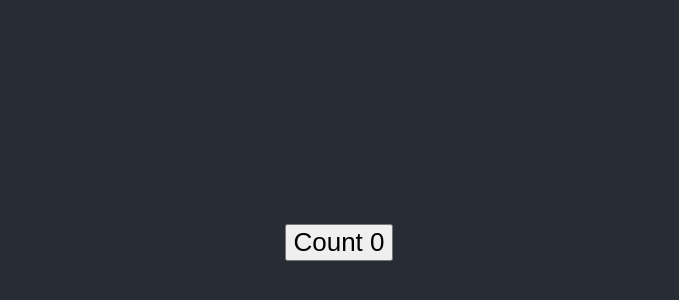
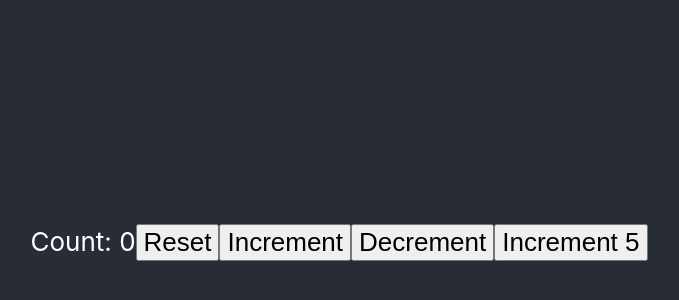
Before and after one commit to Rick799/Practice-React-Projects, a React (Vite) app in the folder react-projects/: page / in a window 1280 px wide. Shown: the part 158-458 px from the top of the page, without its empty margins (301-980 px from the left). Built offline with nearby package versions, Linux system fonts and the light colour scheme.

Commit message:
react_codevoution: usestate with previous state

```diff
--- a/react-projects/src/App.jsx
+++ b/react-projects/src/App.jsx
@@ -1,13 +1,11 @@
 import React from 'react'
 import './App.css'
-import ClassCounter from './components/ClassCounter'
-import HookCounter from './components/HookCounter'
+import HookCounterTwo from './components/HookCounterTwo'
 
 function App() {
   return (
     <div className="App-header">
-      {/*<ClassCounter />*/}
-      <HookCounter/>
+    <HookCounterTwo/>
     </div>
   )
 }
--- /dev/null
+++ b/react-projects/src/components/HookCounterTwo.jsx
@@ -0,0 +1,24 @@
+import React, {useState} from 'react'
+
+function HookCounterTwo() {
+    const initialCount = 0
+    const [count, setCount] = useState(initialCount)
+
+    const incrementFive = () => {
+        for (let i = 0; i<5; i++) {
+            setCount(prevCount => prevCount + 1)
+        }
+    }
+
+  return (
+      <div>
+          Count: {count}
+          <button onClick={() => setCount(initialCount)}>Reset</button>
+          <button onClick={() => setCount(prevcount => prevCount + 1)}>Increment</button>
+          <button onClick={() => setCount(prevcount => prevCount - 1)}>Decrement</button>
+          <button onClick={incrementFive}>Increment 5</button>
+      </div>
+  )
+}
+
+export default HookCounterTwo
```
